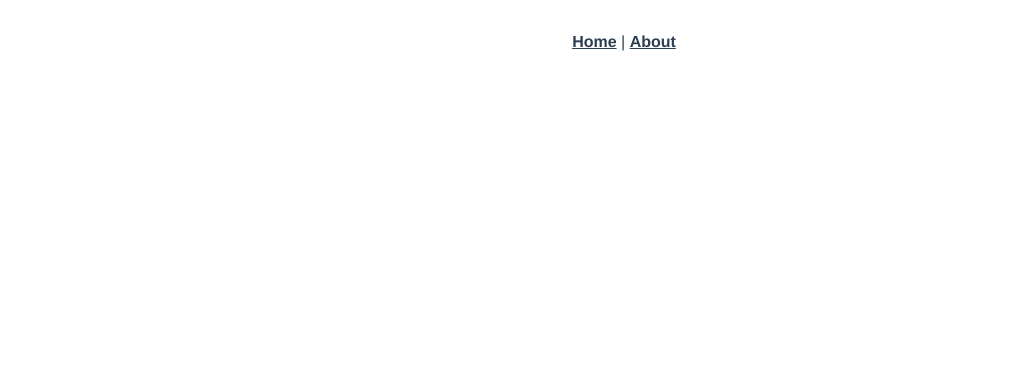
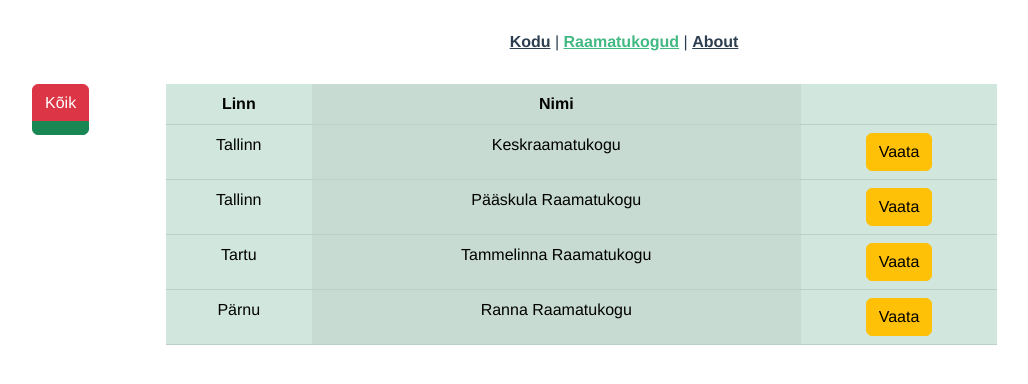
Before and after one commit to raintuur/front_library_26, a Vue app: page /#/by-city in a window 1280 px wide. Shown: the top 384 px of the page, without its empty margins (16-1044 px from the left). Built offline with nearby package versions, Linux system fonts and the light colour scheme; no server answers.

Commit message:
OLEG-FL-2

```diff
--- a/src/App.vue
+++ b/src/App.vue
@@ -1,7 +1,8 @@
 <template>
   <div id="app">
     <nav>
-      <router-link to="/">Home</router-link> |
+      <router-link to="/">Kodu</router-link> |
+      <router-link to="/by-city">Raamatukogud</router-link> |
       <router-link to="/about">About</router-link>
     </nav>
     <router-view/>
--- /dev/null
+++ b/src/components/library_view_table/CityLibraryTable.vue
@@ -0,0 +1,53 @@
+<template>
+  <div>
+
+
+    <table class="table table-success table-striped-columns" style=margin-left:100px>
+      <thead>
+      <tr>
+        <th scope=col>Linn</th>
+        <th scope=col>Nimi</th>
+        <th scope=col></th>
+      </tr>
+      </thead>
+      <tbody>
+      <tr>
+        <td>Tallinn</td>
+        <td>Keskraamatukogu</td>
+        <td>
+          <button type="button" class="btn btn-warning">Vaata</button>
+        </td>
+      </tr>
+      <tr>
+        <td>Tallinn</td>
+        <td>Pääskula Raamatukogu</td>
+        <td>
+          <button type="button" class="btn btn-warning">Vaata</button>
+        </td>
+      </tr>
+      <tr>
+        <td>Tartu</td>
+        <td>Tammelinna Raamatukogu</td>
+        <td>
+          <button type="button" class="btn btn-warning">Vaata</button>
+        </td>
+      </tr>
+      <tr>
+        <td>Pärnu</td>
+        <td>Ranna Raamatukogu</td>
+        <td>
+          <button type="button" class="btn btn-warning">Vaata</button>
+        </td>
+      </tr>
+
+      </tbody>
+    </table>
+
+  </div>
+</template>
+<script>
+export default {
+  name: 'CityLibraryTable',
+
+}
+</script>
--- /dev/null
+++ b/src/components/library_view_table/CitySelectButton.vue
@@ -0,0 +1,40 @@
+<template>
+  <div class="d-grid gap-2">
+  <div class="btn-group-vertical position-absolute top-40 start-0 ms-5">
+    <button type="button" class="btn btn-danger">Kõik</button>
+    <button v-for="city in cities" :key="city.cityId" type="button" class="btn btn-success">{{city.cityName}}</button>
+  </div>
+  </div>
+</template>
+<script>
+export default {
+  name: 'CitySelectButton',
+  data: function () {
+    return{
+      cities: [
+        {
+          cityName: '',
+          cityId: 0
+        }
+      ]
+    }
+
+  },
+  methods: {
+    getCityNames: function () {
+      this.$http.get("/library/city-list")
+          .then(response => {
+            this.cities = response.data
+          })
+          .catch(error => {
+            console.log(error)
+          })
+    },
+  },
+  beforeMount() {
+    this.getCityNames()
+  }
+}
+
+
+</script>
--- a/src/router/index.js
+++ b/src/router/index.js
@@ -1,6 +1,7 @@
 import Vue from 'vue'
 import VueRouter from 'vue-router'
 import HomeView from '../views/HomeView.vue'
+import LibraryView from "@/views/LibraryView";
 
 Vue.use(VueRouter)
 
@@ -9,6 +10,11 @@ const routes = [
     path: '/',
     name: 'home',
     component: HomeView
+  },
+  {
+    path: '/by-city',
+    name: 'Library',
+    component: LibraryView
   },
   {
     path: '/about',
--- a/src/views/AboutView.vue
+++ b/src/views/AboutView.vue
@@ -1,5 +1,3 @@
 <template>
-  <div class="about">
-    <h1>This is an about page</h1>
-  </div>
+
 </template>
--- /dev/null
+++ b/src/views/LibraryView.vue
@@ -0,0 +1,23 @@
+<template>
+  <div>
+    <div class="container">
+      <div class="row justify-content-start">
+        <CitySelectButton/>
+        <div class="col-lg-9">
+          <CityLibraryTable/>
+        </div>
+      </div>
+    </div>
+  </div>
+
+</template>
+
+<script>
+import CitySelectButton from "@/components/library_view_table/CitySelectButton";
+import CityLibraryTable from "@/components/library_view_table/CityLibraryTable";
+
+export default {
+  name: "byCityView",
+  components: {CityLibraryTable, CitySelectButton}
+}
+</script>
--- a/vue.config.js
+++ b/vue.config.js
@@ -1,5 +1,5 @@
 module.exports = {
     devServer: {
-        proxy: 'http://localhost:8080'
+        proxy: 'https://stoplight.io/mocks/olegtrofimov/myproject/106110387'
     }
 }
```
